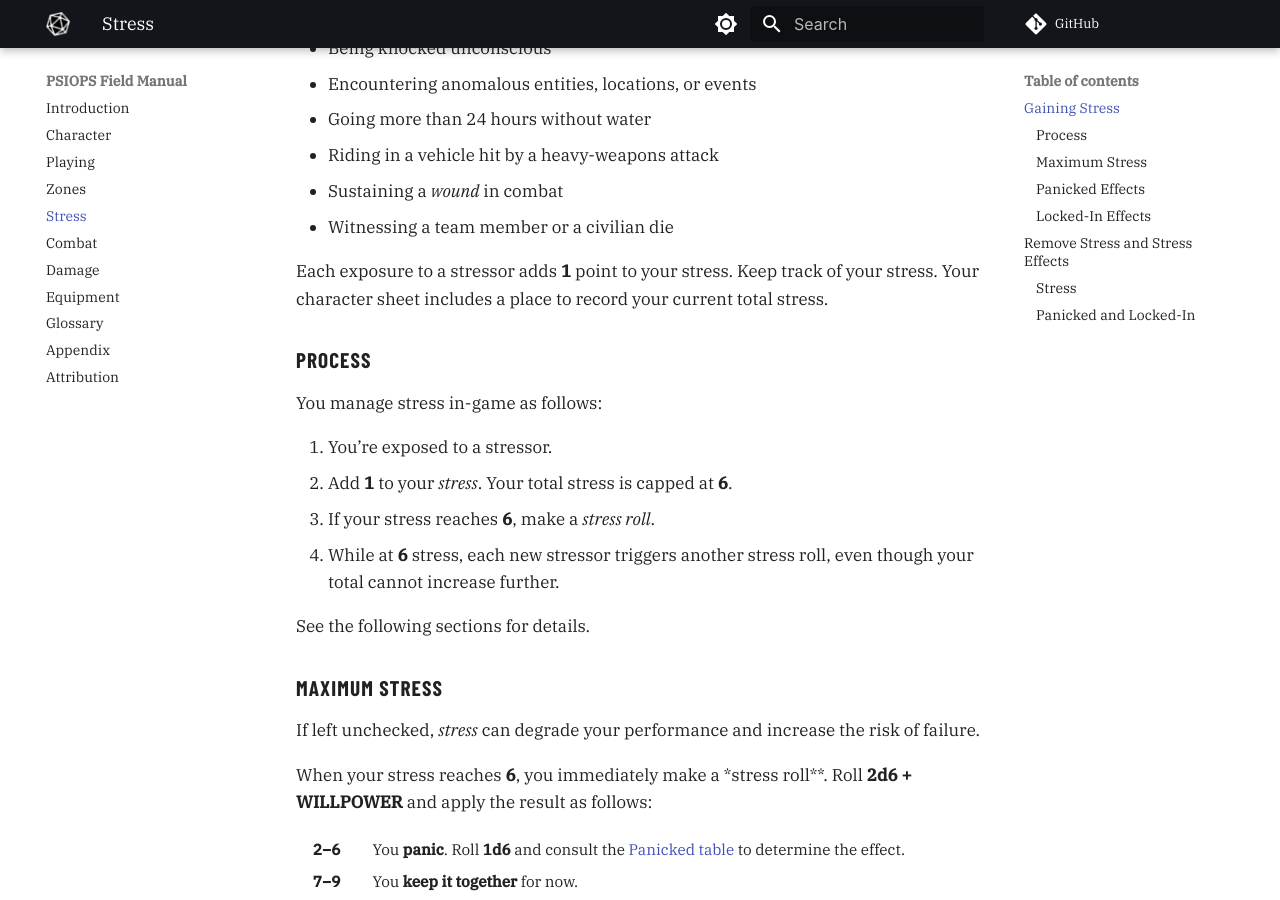
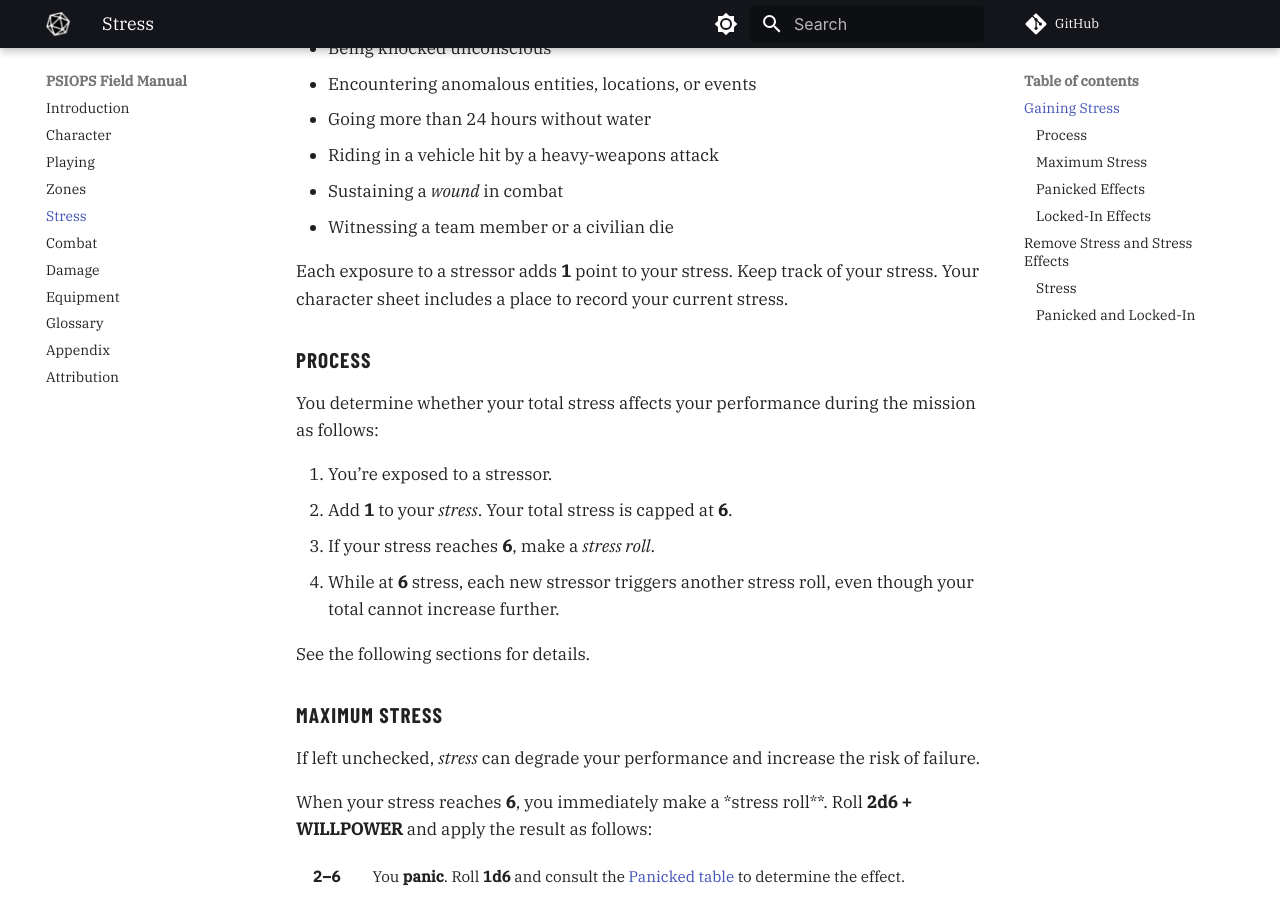
Before and after one commit to joemoose/psiops, an MkDocs documentation site: the page built from docs/stress.md, in a window 1280 px wide and 900 px high, scrolled down 430 px. Built offline with MkDocs 1.6.1 and Material for MkDocs 9.7.7, drawn with Linux system fonts in a browser that asks for light colours; plug-ins that fetch from the network failed and are left out; comment, search, counter and statistics services are not loaded.

Commit message:
Update stress.md

```diff
--- a/docs/stress.md
+++ b/docs/stress.md
@@ -15,11 +15,11 @@ Common stressors include:
 - Sustaining a *wound* in combat
 - Witnessing a team member or a civilian die
 
-Each exposure to a stressor adds **1** point to your stress. Keep track of your stress. Your character sheet includes a place to record your current total stress.
+Each exposure to a stressor adds **1** point to your stress. Keep track of your stress. Your character sheet includes a place to record your current stress.
 
 ### Process
 
-You manage stress in-game as follows:
+You determine whether your total stress affects your performance during the mission as follows:
 
 1. You’re exposed to a stressor.
 2. Add **1** to your *stress*. Your total stress is capped at **6**.
```
